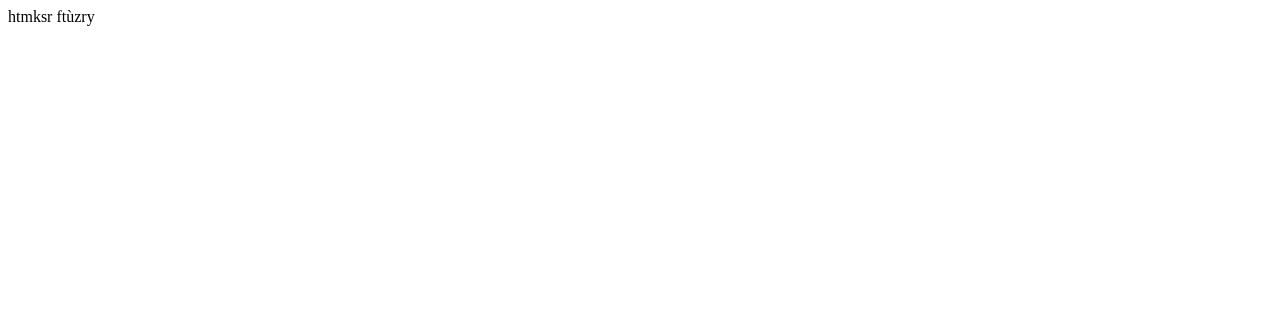
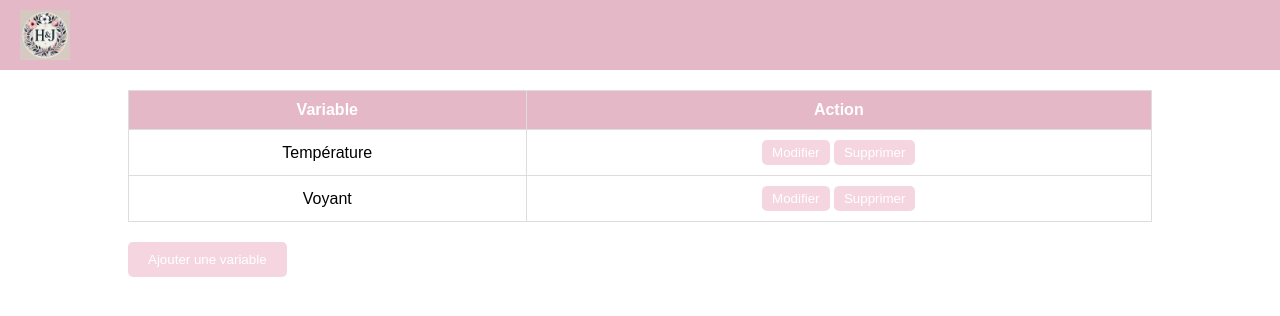
Before and after one commit to Halima-alt/H-J, a plain HTML site: page config.html in a window 1280 px wide. Drawn offline with Linux system fonts and the light colour scheme.

Commit message:
cv gstgt

```diff
--- a/config.html
+++ b/config.html
@@ -1,2 +1,124 @@
-htmksr
-<y1jls>ftùzry</y1jls>
+<!DOCTYPE html>
+<html lang="en">
+<head>
+    <meta charset="UTF-8">
+    <meta name="viewport" content="width=device-width, initial-scale=1.0">
+    <title>Config - Variables</title>
+    <style>
+        /* Style global */
+        body {
+            font-family: Arial, sans-serif;
+            margin: 0;
+            padding: 0;
+        }
+
+        header {
+            display: flex;
+            justify-content: space-between;
+            align-items: center;
+            background-color: #E5B8C7; /* Rose poudré */
+            padding: 10px 20px;
+            position: sticky;
+            top: 0;
+            z-index: 1000;
+        }
+
+        .logo {
+            width: 50px;
+            height: auto;
+            cursor: pointer;
+        }
+
+        .table-container {
+            width: 80%;
+            margin: auto;
+            margin-top: 20px;
+        }
+
+        table {
+            width: 100%;
+            border-collapse: collapse;
+        }
+
+        th, td {
+            padding: 10px;
+            text-align: center;
+            border: 1px solid #ddd;
+        }
+
+        th {
+            background-color: #E5B8C7;
+            color: white;
+        }
+
+        button {
+            background-color: #F5D6E0;
+            color: white;
+            border: none;
+            padding: 5px 10px;
+            border-radius: 5px;
+            cursor: pointer;
+        }
+
+        button:hover {
+            background-color: #E5B8C7;
+        }
+
+        .add-button {
+            margin: 20px 0;
+            background-color: #F5D6E0;
+            color: white;
+            border: none;
+            padding: 10px 20px;
+            border-radius: 5px;
+            cursor: pointer;
+            display: block;
+            text-align: center;
+        }
+    </style>
+</head>
+<body>
+    <header>
+        <img src="logo.jpg" alt="H&J Logo" class="logo">
+    </header>
+    <main>
+        <div class="table-container">
+            <table>
+                <thead>
+                    <tr>
+                        <th>Variable</th>
+                        <th>Action</th>
+                    </tr>
+                </thead>
+                <tbody id="variablesTable">
+                    <tr>
+                        <td>Température</td>
+                        <td>
+                            <button onclick="modifierVariable('Température')">Modifier</button>
+                            <button onclick="supprimerVariable(this)">Supprimer</button>
+                        </td>
+                    </tr>
+                    <tr>
+                        <td>Voyant</td>
+                        <td>
+                            <button onclick="modifierVariable('Voyant')">Modifier</button>
+                            <button onclick="supprimerVariable(this)">Supprimer</button>
+                        </td>
+                    </tr>
+                </tbody>
+            </table>
+            <button class="add-button" onclick="window.location.href='ajoutconfig.html'">Ajouter une variable</button>
+        </div>
+    </main>
+    <script>
+        function supprimerVariable(button) {
+            const row = button.parentElement.parentElement;
+            row.remove();
+        }
+
+        function modifierVariable(variable) {
+            window.location.href = `modifconfig.html?variable=${variable}`;
+        }
+    </script>
+</body>
+</html>
```
Also changed, not shown: Modifconfig.html (added, +78 -0 lines), ajoutconfig.html (added, +71 -0 lines), main.html (+61 -28 lines).
